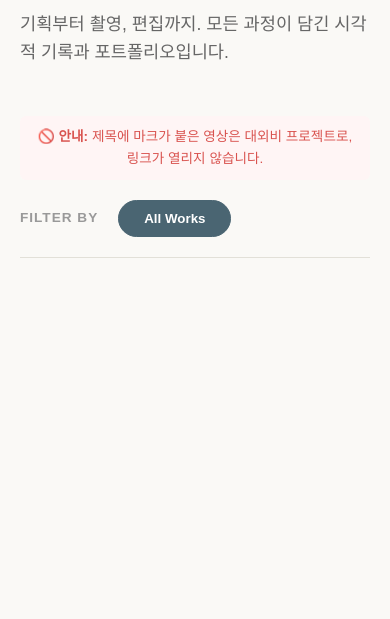
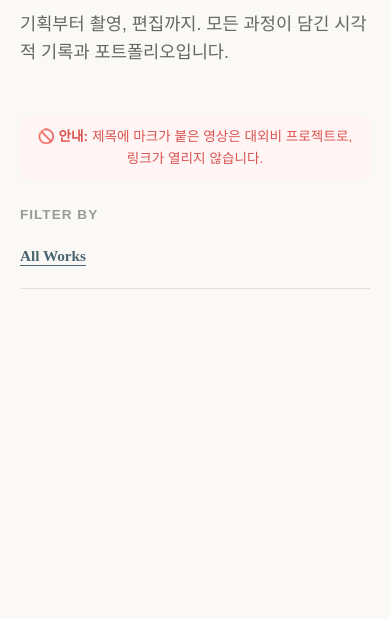
Before and after one commit to toxtuti/JE-portfolio-Replit, a Flask app: template templates/projects.html in a window 390 px wide. Shown: the part 178-797 px from the top of the page. Run offline with Flask 3, Linux system fonts and the light colour scheme; the template is opened without the code that fills it, so the values that code supplies are empty; some web fonts are replaced.

Commit message:
26.03.04-07

```diff
--- a/templates/projects.html
+++ b/templates/projects.html
@@ -33,7 +33,7 @@
         .page-title { font-family: 'GmarketSansBold'; font-size: 3rem; margin-bottom: 10px; }
         .page-desc { color: var(--text-sub); font-size: 1.1rem; margin-bottom: 50px; max-width: 600px; }
 
-        /* Filter Tabs */
+        /* Filter Tabs (데스크톱 기본) */
         .filter-section { display: flex; align-items: center; gap: 20px; margin-bottom: 40px; border-bottom: 1px solid var(--border-color); padding-bottom: 20px; overflow-x: auto; white-space: nowrap; -ms-overflow-style: none; scrollbar-width: none; }
         .filter-section::-webkit-scrollbar { display: none; }
         .filter-label { font-size: 0.85rem; color: #999; text-transform: uppercase; letter-spacing: 1px; font-weight: bold; }
@@ -45,11 +45,11 @@
         /* Video Grid (가로 5개 배열) */
         .video-grid {
             display: grid;
-            grid-template-columns: repeat(5, 1fr); /* 기본 5칸 */
+            grid-template-columns: repeat(5, 1fr);
             gap: 20px;
         }
 
-        .video-item-wrapper { display: none; } /* 자바스크립트로 show 클래스를 붙여서 보여줌 */
+        .video-item-wrapper { display: none; }
         .video-item-wrapper.show { display: block; animation: fadeIn 0.4s ease-in; }
         @keyframes fadeIn { from { opacity: 0; transform: translateY(10px); } to { opacity: 1; transform: translateY(0); } }
 
@@ -71,18 +71,57 @@
         .security-notice { background: #fff5f5; color: #d9534f; padding: 10px; border-radius: 6px; font-size: 0.85rem; margin-bottom: 20px; text-align: center;}
 
         /* Pagination (페이지네이션) */
-        .pagination { display: flex; justify-content: center; gap: 10px; margin-top: 50px; }
+        .pagination {
+            display: flex; justify-content: center; gap: 10px; margin-top: 50px;
+            flex-wrap: wrap; /* [NEW] 줄바꿈 허용 (모바일 뚫고 나감 방지) */
+        }
         .page-btn { width: 40px; height: 40px; border-radius: 50%; border: 1px solid var(--border-color); background: white; font-family: 'GmarketSansBold'; color: var(--text-sub); transition: all 0.2s; display: flex; align-items: center; justify-content: center;}
         .page-btn:hover { border-color: var(--accent-color); color: var(--accent-color); }
         .page-btn.active { background: var(--accent-color); color: white; border-color: var(--accent-color); }
 
-        /* 반응형 (화면 좁아지면 3개, 2개, 1개로 줄어듦) */
+        /* =================================================================
+           📱 모바일 반응형
+           ================================================================= */
         @media (max-width: 1200px) { .video-grid { grid-template-columns: repeat(3, 1fr); } }
+
         @media (max-width: 768px) {
             .video-grid { grid-template-columns: repeat(2, 1fr); }
             .header { padding: 15px 20px; }
             .page-title { font-size: 2.2rem; }
+
+            /* [NEW] 모바일 필터 블록 텍스트 형태로 디자인 변경 */
+            .filter-section {
+                display: block; /* 가로 스크롤 제거, 한 덩어리로 만듦 */
+                white-space: normal; /* 줄바꿈 허용 */
+                line-height: 2.2; /* 위아래 간격 넉넉히 */
+                padding-bottom: 15px;
+            }
+            .filter-label { display: block; margin-bottom: 8px; } /* FILTER BY 라벨을 윗줄로 */
+
+            .filter-btn {
+                display: inline-block;
+                padding: 0; border: none; background: transparent;
+                font-size: 0.95rem; color: var(--text-sub); font-family: 'GmarketSansMedium';
+            }
+            .filter-btn.active {
+                background: transparent; color: var(--accent-color); font-family: 'GmarketSansBold';
+                text-decoration: underline; text-underline-offset: 4px;
+            }
+            /* 버튼 사이에 슬래시(/) 넣기 (마지막 버튼 제외) */
+            .filter-btn:not(:last-child)::after {
+                content: " / ";
+                color: #ccc;
+                margin: 0 8px;
+                font-weight: normal;
+                text-decoration: none;
+                display: inline-block;
+            }
+
+            /* [NEW] 모바일 페이지네이션 크기 축소 */
+            .pagination { gap: 6px; }
+            .page-btn { width: 34px; height: 34px; font-size: 0.85rem; }
         }
+
         @media (max-width: 480px) { .video-grid { grid-template-columns: 1fr; } }
     </style>
 </head>
@@ -141,20 +180,18 @@
     </main>
 
     <script>
-        // 페이지네이션 설정
-        const itemsPerPage = 15; // 한 페이지당 영상 15개 (5칸 x 3줄)
+        const itemsPerPage = 15;
         let currentPage = 1;
         let currentCategory = "all";
         let filteredItems = [];
 
         function filterSelection(c) {
             currentCategory = c;
-            currentPage = 1; // 카테고리가 바뀌면 1페이지로 리셋
+            currentPage = 1;
 
             let allItems = document.getElementsByClassName("video-item-wrapper");
             filteredItems = [];
 
-            // 1. 선택된 카테고리에 맞는 영상만 배열에 담기
             for (let i = 0; i < allItems.length; i++) {
                 let item = allItems[i];
                 item.style.display = "none";
@@ -165,7 +202,6 @@
                 }
             }
 
-            // 2. 버튼 활성화 색상 변경
             let btns = document.getElementsByClassName("filter-btn");
             for (let i = 0; i < btns.length; i++) {
                 btns[i].classList.remove("active");
@@ -176,18 +212,15 @@
                 }
             }
 
-            // 3. 화면 그리기
             renderPage();
         }
 
         function renderPage() {
-            // 전부 숨기기
             for (let i = 0; i < filteredItems.length; i++) {
                 filteredItems[i].style.display = "none";
                 filteredItems[i].classList.remove("show");
             }
 
-            // 현재 페이지 번호에 해당하는 15개만 보여주기
             let start = (currentPage - 1) * itemsPerPage;
             let end = start + itemsPerPage;
 
@@ -206,9 +239,8 @@
             let paginationContainer = document.getElementById("pagination");
             paginationContainer.innerHTML = "";
 
-            if (pageCount <= 1) return; // 1페이지밖에 없으면 번호 숨김
+            if (pageCount <= 1) return;
 
-            // 1, 2, 3... 버튼 생성
             for (let i = 1; i <= pageCount; i++) {
                 let btn = document.createElement("button");
                 btn.innerText = i;
@@ -216,14 +248,12 @@
                 btn.onclick = function() {
                     currentPage = i;
                     renderPage();
-                    // 페이지 누르면 화면을 필터 탭 위치로 부드럽게 끌어올림
                     window.scrollTo({ top: document.getElementById('filter-nav').offsetTop - 50, behavior: 'smooth' });
                 };
                 paginationContainer.appendChild(btn);
             }
         }
 
-        // 브라우저 켜질 때 'All Works' 기본 실행
         filterSelection("all");
     </script>
 </body>
```
Also changed, not shown: templates/index.html (+16 -52 lines).
